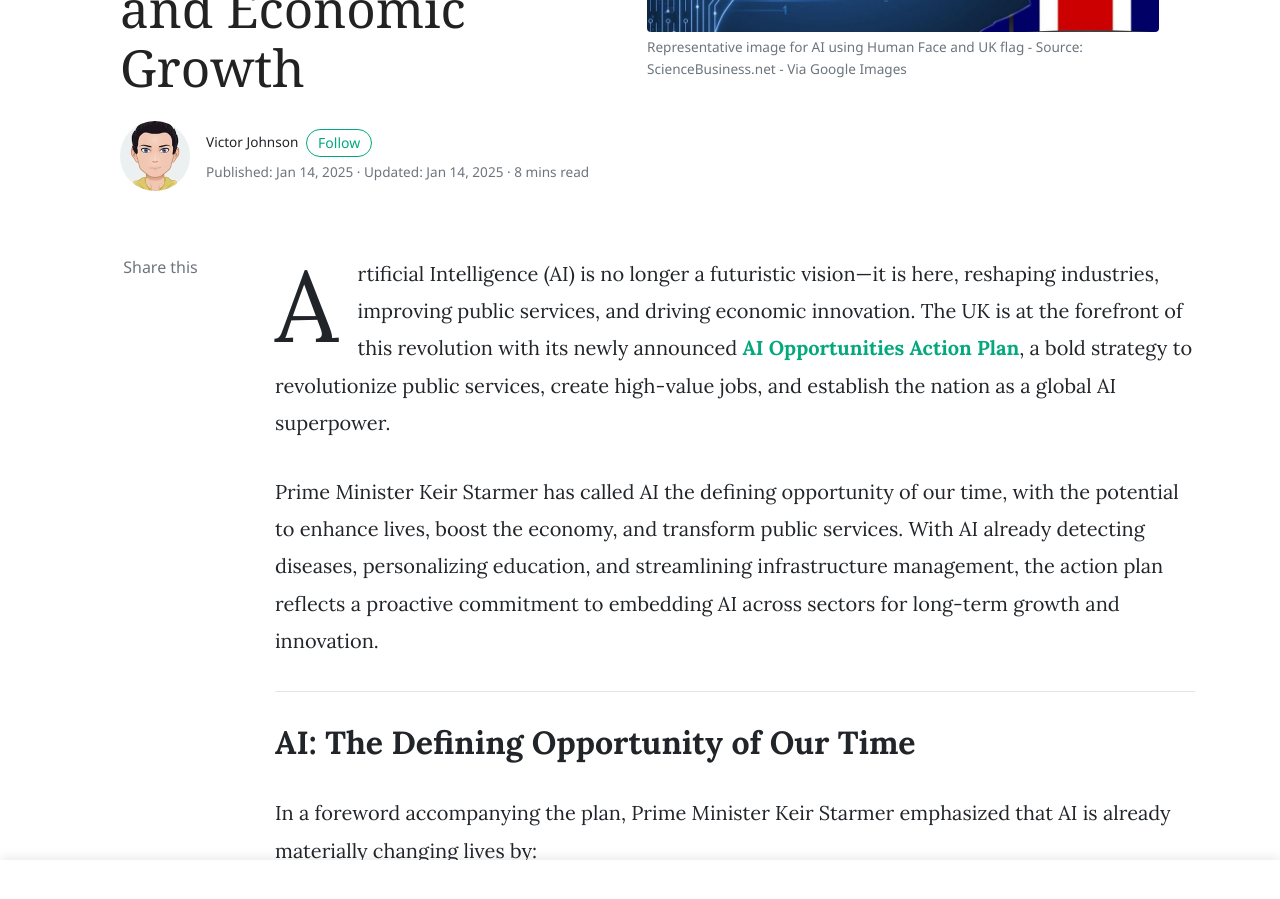
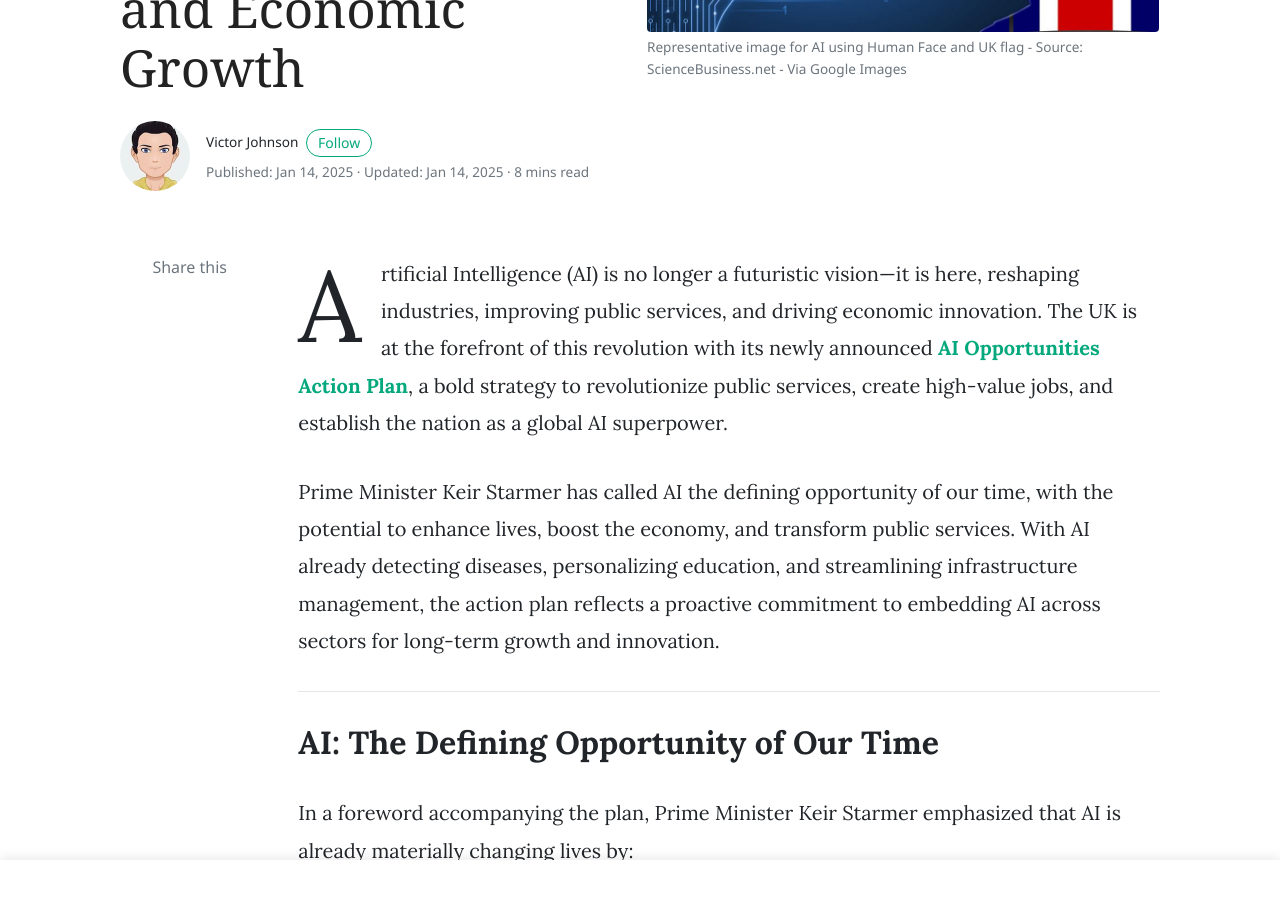
Before and after one commit to victorjohnsonk/blog, a Jekyll site: the page built from _posts/2025/01/2025-01-14-Transforming the UK with Artificial Intelligence - A Plan for Public Services and Economic Growth.md, in a window 1280 px wide and 900 px high, scrolled down 422 px. Built offline with Jekyll 4.4.1, drawn with Linux system fonts in a browser that asks for light colours; nearby versions of some CDN libraries; comment, search, counter and statistics services are not loaded.

Commit message:
Refactor container class in post layout

```diff
--- a/_layouts/post.html
+++ b/_layouts/post.html
@@ -138,9 +138,9 @@ layout: default
 </div>
 
 
-<div class="container-lg pt-4 pb-4">
+<div class="container pt-4 pb-4">
 
-    <div class="row justify-content-center">
+    <div class="row">
 
         <!-- Share -->
         <div class="col-lg-2 pr-4 mb-4 col-md-12">
```
